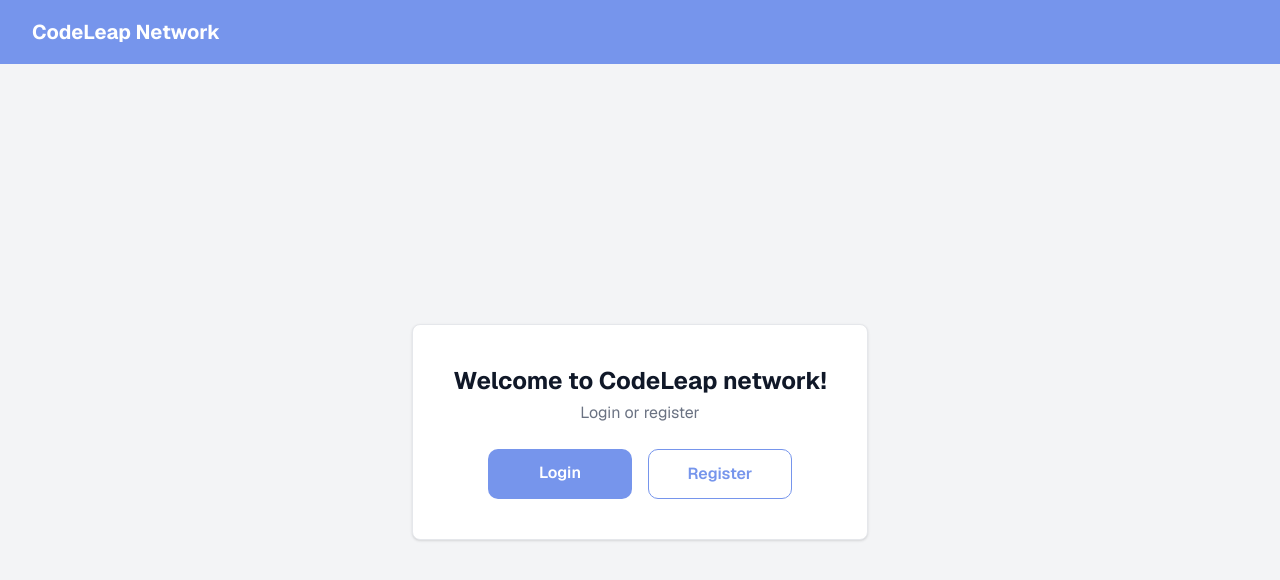
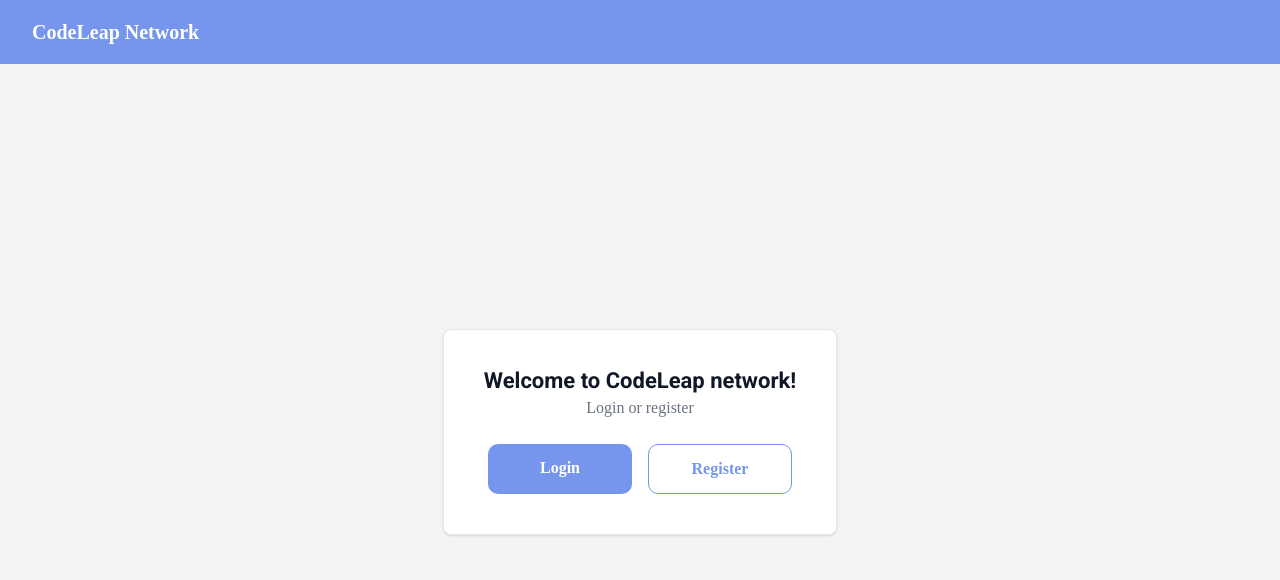
Before and after one commit to lshv04/CodeLeap-Challenge, a Next.js app: page / in a window 1280 px wide. Shown: the top 580 px of the page. Built offline with nearby package versions, Linux system fonts and the light colour scheme; no server answers.

Commit message:
updating typography for login page h1

```diff
--- a/src/app/globals.css
+++ b/src/app/globals.css
@@ -5,7 +5,7 @@
 @custom-variant dark (&:is(.dark *));
 
 @theme inline {
-  --font-sans: var(--font-sans);
+  --font-sans: var(--font-roboto);
   --color-sidebar-ring: var(--sidebar-ring);
   --color-sidebar-border: var(--sidebar-border);
   --color-sidebar-accent-foreground: var(--sidebar-accent-foreground);
--- a/src/app/layout.tsx
+++ b/src/app/layout.tsx
@@ -1,11 +1,12 @@
 import type { Metadata } from "next";
-import { Geist } from "next/font/google";
+import { Roboto } from "next/font/google";
 import Navbar from "@/components/Navbar";
 import "./globals.css";
 
-const geistSans = Geist({
-  variable: "--font-geist-sans",
+const roboto = Roboto({
+  variable: "--font-roboto",
   subsets: ["latin"],
+  weight: ["400", "700"],
 });
 
 export const metadata: Metadata = {
@@ -20,7 +21,7 @@
 }>) {
   return (
     <html lang="en">
-      <body className={`${geistSans.variable} antialiased bg-gray-100 min-h-screen`}>
+      <body className={`${roboto.variable} antialiased bg-gray-100 min-h-screen`}>
         <Navbar />
         {children}
       </body>
--- a/src/app/page.tsx
+++ b/src/app/page.tsx
@@ -8,7 +8,9 @@
     <div className="flex h-[calc(100vh-4rem)] items-center justify-center">
       <div className="flex flex-col items-center gap-6 rounded-md border border-gray-200 bg-white p-10 shadow-sm">
         <div className="flex flex-col items-center gap-1 text-center">
-          <h1 className="text-2xl font-bold text-gray-900">Welcome to CodeLeap network!</h1>
+          <h1 className="font-[family-name:var(--font-roboto)] font-bold text-[22px] leading-none tracking-normal text-gray-900">
+            Welcome to CodeLeap network!
+          </h1>
           <p className="text-gray-500">Login or register</p>
         </div>
         <div className="flex flex-row gap-4">
```
